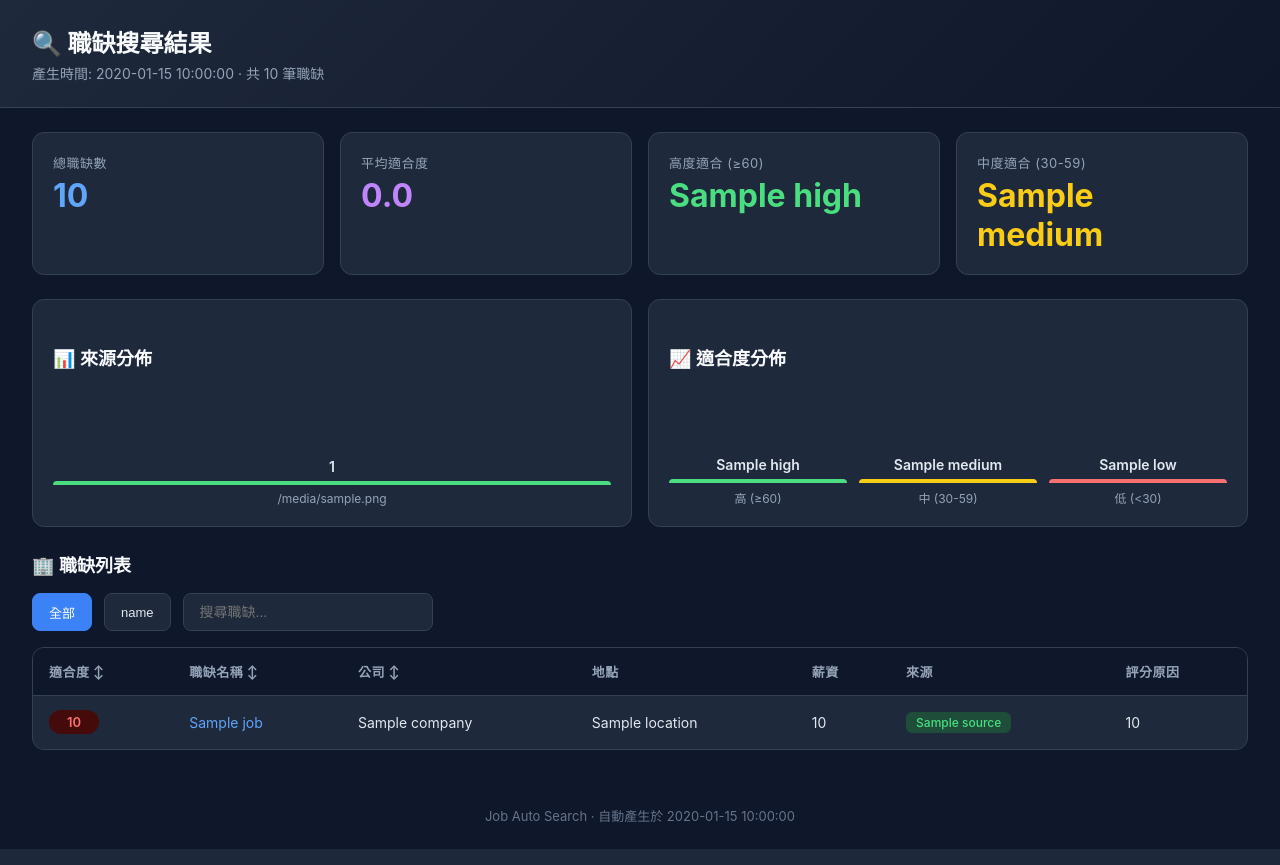
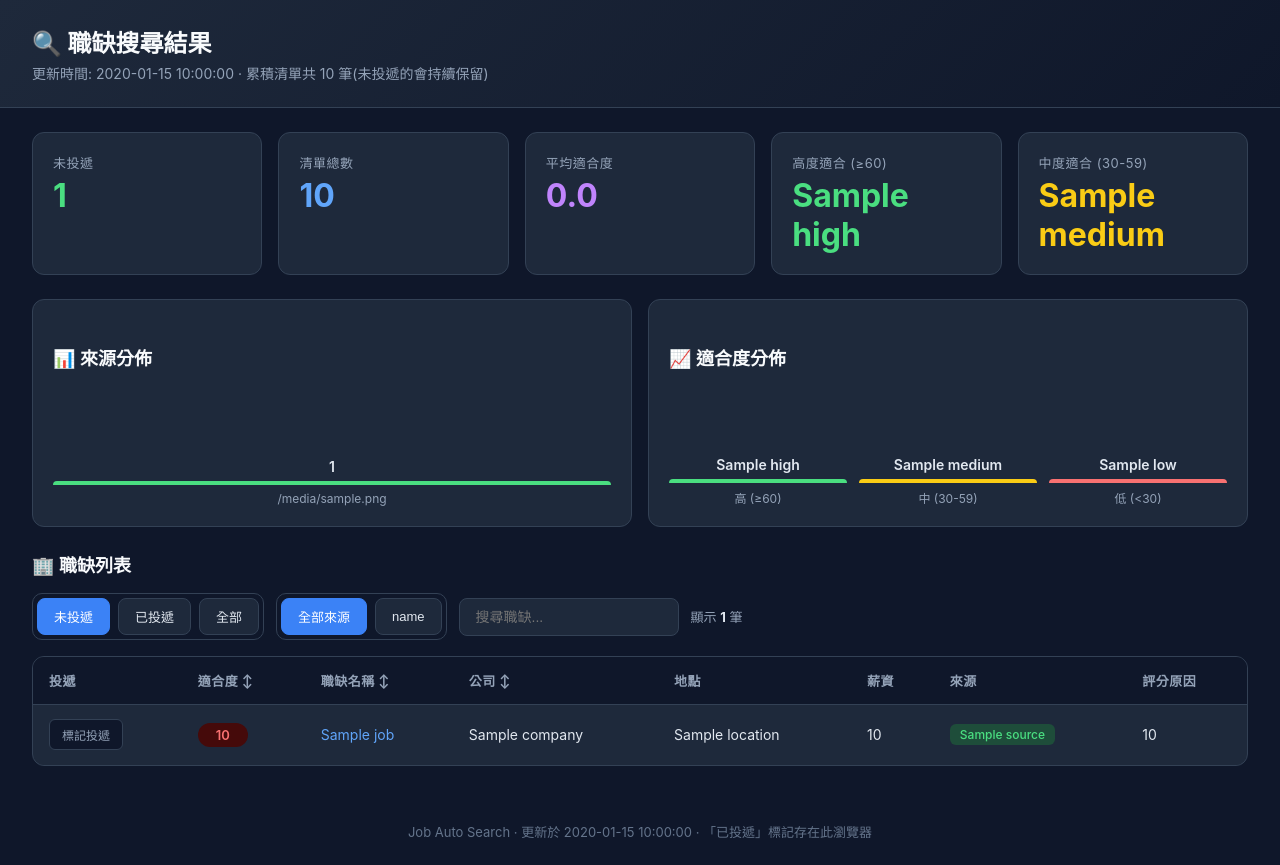
Before and after one commit to bill8345/job_search, a Python web app: template templates/dashboard.html in a window 1280 px wide. Run offline with Jinja, Linux system fonts and the light colour scheme; the template is opened without the code that fills it: most values are stand-ins (such as "Sample title", 1, 10 or a date in 2020).

Commit message:
feat(dashboard): applied-status tracking + rolling job pool
- Dashboard renders an accumulating pool (data/dashboard_pool.json, 45-day
  TTL) so un-applied jobs keep showing across weekly runs instead of only
  the latest run's new jobs.
- Each job gets an "已投遞/未投遞" toggle stored in browser localStorage;
  applied jobs are hidden by default, with 未投遞/已投遞/全部 filters.
- Workflow commits the pool store back to the repo each run.

Co-Authored-By: Claude Opus 4.8 <noreply@anthropic.com>

```diff
--- a/templates/dashboard.html
+++ b/templates/dashboard.html
@@ -34,7 +34,7 @@
 
         .stats-grid {
             display: grid;
-            grid-template-columns: repeat(auto-fit, minmax(200px, 1fr));
+            grid-template-columns: repeat(auto-fit, minmax(180px, 1fr));
             gap: 16px;
             padding: 24px 32px;
         }
@@ -80,6 +80,16 @@
             gap: 12px;
             margin-bottom: 16px;
             flex-wrap: wrap;
+            align-items: center;
+        }
+
+        .filter-group {
+            display: flex;
+            gap: 8px;
+            padding: 4px;
+            background: #0f172a;
+            border: 1px solid #334155;
+            border-radius: 10px;
         }
 
         .filter-btn {
@@ -106,13 +116,16 @@
             padding: 10px 16px;
             border-radius: 8px;
             font-size: 14px;
-            width: 250px;
+            width: 220px;
         }
 
         .search-input:focus {
             outline: none;
             border-color: #3b82f6;
         }
+
+        .count-label { color: #94a3b8; font-size: 13px; }
+        .count-label b { color: #e2e8f0; }
 
         .job-table {
             width: 100%;
@@ -181,6 +194,23 @@
         .source-cake { background: #3b1e5f; color: #c084fc; }
         .source-linkedin { background: #1e4d3a; color: #4ade80; }
 
+        .apply-btn {
+            background: #0f172a;
+            border: 1px solid #334155;
+            color: #94a3b8;
+            padding: 6px 12px;
+            border-radius: 6px;
+            cursor: pointer;
+            font-size: 12px;
+            white-space: nowrap;
+            transition: all 0.15s;
+        }
+
+        .apply-btn:hover { border-color: #3b82f6; color: #e2e8f0; }
+        .apply-btn.applied { background: #064e3b; border-color: #065f46; color: #4ade80; }
+
+        tr.row-applied { opacity: 0.5; }
+
         a { color: #60a5fa; text-decoration: none; }
         a:hover { text-decoration: underline; }
 
@@ -248,12 +278,16 @@
 <body>
     <div class="header">
         <h1>🔍 職缺搜尋結果</h1>
-        <div class="subtitle">產生時間: {{ generated_at }} · 共 {{ total }} 筆職缺</div>
+        <div class="subtitle">更新時間: {{ generated_at }} · 累積清單共 {{ total }} 筆(未投遞的會持續保留)</div>
     </div>
 
     <div class="stats-grid">
         <div class="stat-card">
-            <div class="label">總職缺數</div>
+            <div class="label">未投遞</div>
+            <div class="value green" id="todoCount">—</div>
+        </div>
+        <div class="stat-card">
+            <div class="label">清單總數</div>
             <div class="value blue">{{ total }}</div>
         </div>
         <div class="stat-card">
@@ -309,28 +343,40 @@
         <div class="section-title">🏢 職缺列表</div>
 
         <div class="filters">
-            <button class="filter-btn active" onclick="filterSource('all')">全部</button>
-            {% for src in sources.keys() %}
-            <button class="filter-btn" onclick="filterSource('{{ src }}')">{{ src }}</button>
-            {% endfor %}
-            <input class="search-input" type="text" placeholder="搜尋職缺..." oninput="searchJobs(this.value)">
+            <div class="filter-group" id="statusFilters">
+                <button class="filter-btn active" data-status="todo" onclick="setStatus('todo', this)">未投遞</button>
+                <button class="filter-btn" data-status="done" onclick="setStatus('done', this)">已投遞</button>
+                <button class="filter-btn" data-status="all" onclick="setStatus('all', this)">全部</button>
+            </div>
+            <div class="filter-group" id="sourceFilters">
+                <button class="filter-btn active" data-source="all" onclick="setSource('all', this)">全部來源</button>
+                {% for src in sources.keys() %}
+                <button class="filter-btn" data-source="{{ src }}" onclick="setSource('{{ src }}', this)">{{ src }}</button>
+                {% endfor %}
+            </div>
+            <input class="search-input" type="text" placeholder="搜尋職缺..." oninput="setSearch(this.value)">
+            <span class="count-label">顯示 <b id="visibleCount">0</b> 筆</span>
         </div>
 
         <table class="job-table" id="jobTable">
             <thead>
                 <tr>
-                    <th onclick="sortTable(0)">適合度 ↕</th>
-                    <th onclick="sortTable(1)">職缺名稱 ↕</th>
-                    <th onclick="sortTable(2)">公司 ↕</th>
-                    <th onclick="sortTable(3)">地點</th>
-                    <th onclick="sortTable(4)">薪資</th>
-                    <th onclick="sortTable(5)">來源</th>
+                    <th>投遞</th>
+                    <th onclick="sortTable(1)">適合度 ↕</th>
+                    <th onclick="sortTable(2)">職缺名稱 ↕</th>
+                    <th onclick="sortTable(3)">公司 ↕</th>
+                    <th onclick="sortTable(4)">地點</th>
+                    <th onclick="sortTable(5)">薪資</th>
+                    <th onclick="sortTable(6)">來源</th>
                     <th>評分原因</th>
                 </tr>
             </thead>
             <tbody>
                 {% for job in jobs %}
-                <tr data-source="{{ job.source }}">
+                <tr data-source="{{ job.source }}" data-url="{{ job.url }}">
+                    <td>
+                        <button class="apply-btn" data-url="{{ job.url }}" onclick="toggleApplied(this)">標記投遞</button>
+                    </td>
                     <td>
                         <span class="score-badge {% if job.score >= 60 %}score-high{% elif job.score >= 30 %}score-mid{% else %}score-low{% endif %}">
                             {{ job.score }}
@@ -353,47 +399,91 @@
     </div>
 
     <div class="footer">
-        Job Auto Search · 自動產生於 {{ generated_at }}
+        Job Auto Search · 更新於 {{ generated_at }} · 「已投遞」標記存在此瀏覽器
     </div>
 
     <script>
-        function filterSource(source) {
-            const btns = document.querySelectorAll('.filter-btn');
-            btns.forEach(b => b.classList.remove('active'));
-            event.target.classList.add('active');
+        // "Applied" state lives in this browser (localStorage), keyed by job URL.
+        const STORE_KEY = 'appliedJobs_v1';
+        let fSource = 'all', fStatus = 'todo', fSearch = '';
 
-            const rows = document.querySelectorAll('#jobTable tbody tr');
-            rows.forEach(row => {
-                if (source === 'all' || row.dataset.source === source) {
-                    row.style.display = '';
-                } else {
-                    row.style.display = 'none';
-                }
-            });
+        function getApplied() {
+            try { return JSON.parse(localStorage.getItem(STORE_KEY)) || {}; }
+            catch (e) { return {}; }
+        }
+        function saveApplied(map) { localStorage.setItem(STORE_KEY, JSON.stringify(map)); }
+
+        function setSource(s, btn) { fSource = s; setActive('sourceFilters', btn); applyFilters(); }
+        function setStatus(s, btn) { fStatus = s; setActive('statusFilters', btn); applyFilters(); }
+        function setSearch(q) { fSearch = q.toLowerCase(); applyFilters(); }
+
+        function setActive(groupId, btn) {
+            document.getElementById(groupId)
+                .querySelectorAll('.filter-btn').forEach(b => b.classList.remove('active'));
+            btn.classList.add('active');
         }
 
-        function searchJobs(query) {
-            const rows = document.querySelectorAll('#jobTable tbody tr');
-            const q = query.toLowerCase();
-            rows.forEach(row => {
-                const text = row.textContent.toLowerCase();
-                row.style.display = text.includes(q) ? '' : 'none';
+        function applyFilters() {
+            const applied = getApplied();
+            let visible = 0;
+            document.querySelectorAll('#jobTable tbody tr').forEach(row => {
+                const isApp = !!applied[row.dataset.url];
+                const okSource = fSource === 'all' || row.dataset.source === fSource;
+                const okStatus = fStatus === 'all' || (fStatus === 'done' ? isApp : !isApp);
+                const okSearch = !fSearch || row.textContent.toLowerCase().includes(fSearch);
+                const show = okSource && okStatus && okSearch;
+                row.style.display = show ? '' : 'none';
+                if (show) visible++;
             });
+            const vc = document.getElementById('visibleCount');
+            if (vc) vc.textContent = visible;
+            updateTodoCount();
+        }
+
+        function updateTodoCount() {
+            const applied = getApplied();
+            let todo = 0;
+            document.querySelectorAll('#jobTable tbody tr').forEach(row => {
+                if (!applied[row.dataset.url]) todo++;
+            });
+            const el = document.getElementById('todoCount');
+            if (el) el.textContent = todo;
+        }
+
+        function toggleApplied(btn) {
+            const url = btn.dataset.url;
+            const map = getApplied();
+            if (map[url]) delete map[url];
+            else map[url] = new Date().toISOString().slice(0, 10);
+            saveApplied(map);
+            reflectBtn(btn, !!map[url]);
+            applyFilters();
+        }
+
+        function reflectBtn(btn, applied) {
+            btn.textContent = applied ? '✅ 已投遞' : '標記投遞';
+            btn.classList.toggle('applied', applied);
+            const tr = btn.closest('tr');
+            if (tr) tr.classList.toggle('row-applied', applied);
+        }
+
+        function initApplied() {
+            const applied = getApplied();
+            document.querySelectorAll('.apply-btn').forEach(btn => {
+                reflectBtn(btn, !!applied[btn.dataset.url]);
+            });
+            applyFilters();
         }
 
         let sortDir = {};
         function sortTable(col) {
-            const table = document.getElementById('jobTable');
-            const tbody = table.querySelector('tbody');
+            const tbody = document.getElementById('jobTable').querySelector('tbody');
             const rows = Array.from(tbody.querySelectorAll('tr'));
-
             sortDir[col] = !sortDir[col];
-
             rows.sort((a, b) => {
                 let aVal = a.cells[col].textContent.trim();
                 let bVal = b.cells[col].textContent.trim();
-
-                if (col === 0) {
+                if (col === 1) {
                     aVal = parseFloat(aVal) || 0;
                     bVal = parseFloat(bVal) || 0;
                     return sortDir[col] ? aVal - bVal : bVal - aVal;
@@ -402,9 +492,10 @@
                     ? aVal.localeCompare(bVal, 'zh-TW')
                     : bVal.localeCompare(aVal, 'zh-TW');
             });
-
             rows.forEach(row => tbody.appendChild(row));
         }
+
+        document.addEventListener('DOMContentLoaded', initApplied);
     </script>
 </body>
 </html>
```
Also changed, not shown: main.py (+7 -1 lines), output/exporter.py (+17 -11 lines), .github/workflows/job-search.yml, storage/pool.py (added).
